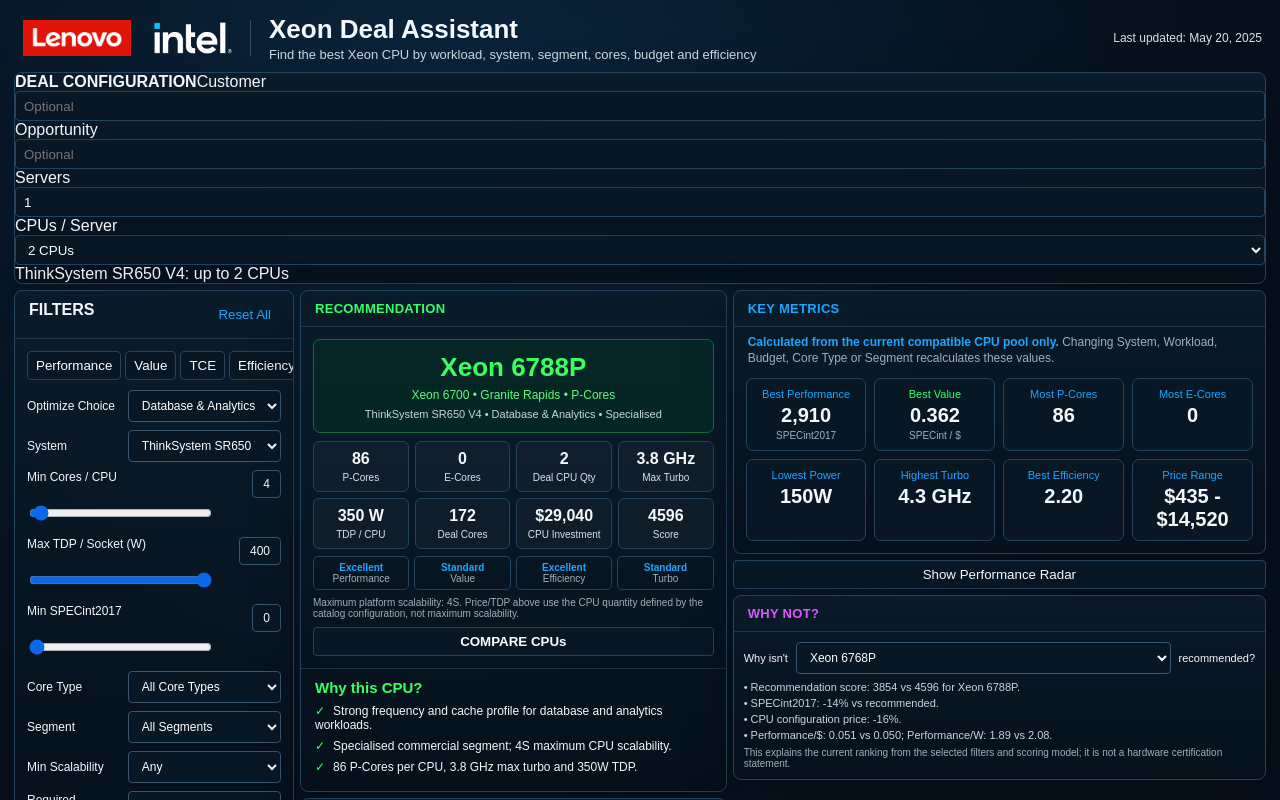
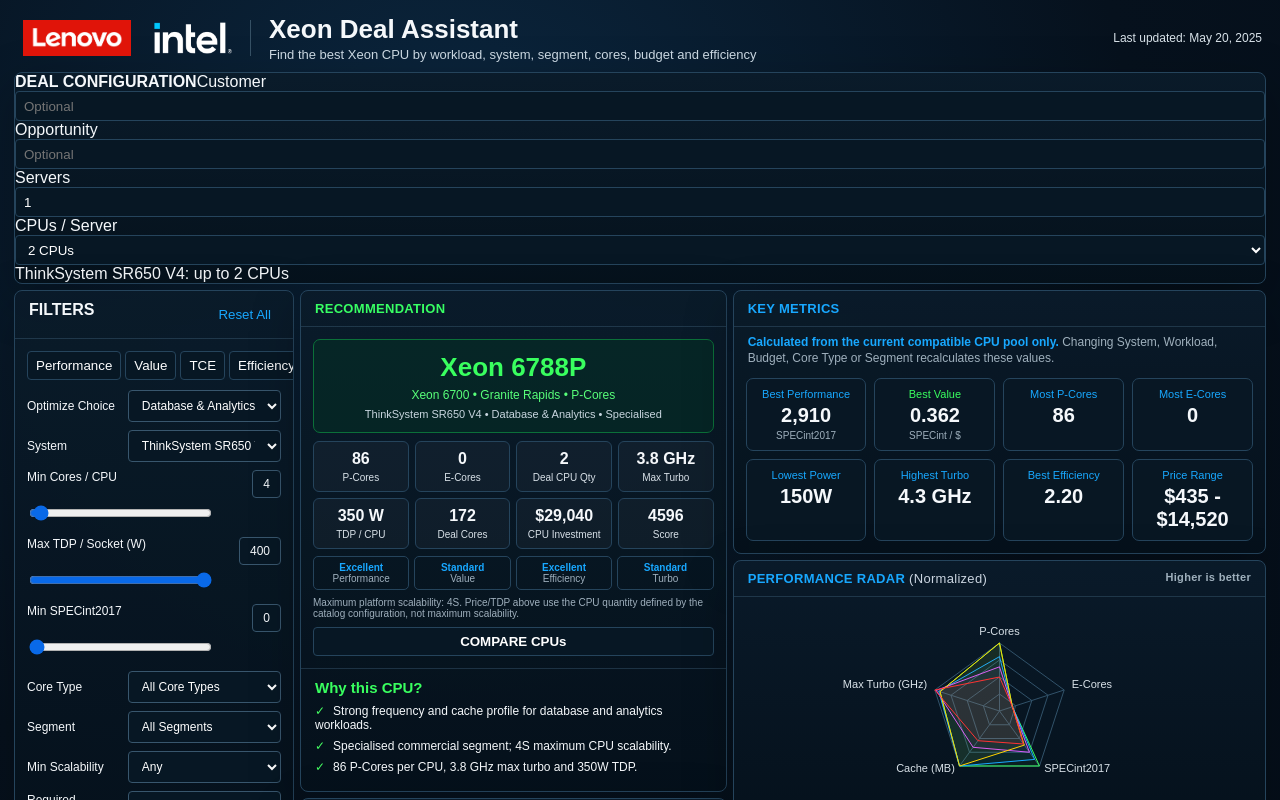
Before and after one commit to fabricefuhrer/xeon_assistant_hz, a Next.js app: page / in a window 1280 px wide. Shown: the top 800 px of the page. Built offline with nearby package versions, Linux system fonts and the light colour scheme.

Commit message:
Keep performance radar always visible

```diff
--- a/app/page.tsx
+++ b/app/page.tsx
@@ -30,7 +30,6 @@
   const [leftSku, setLeftSku] = useState("");
   const [rightSku, setRightSku] = useState("");
   const [showCompare, setShowCompare] = useState(false);
-  const [showRadar, setShowRadar] = useState(false);
   const [deal, setDeal] = useState<DealConfig>({customer:"",opportunity:"",serverQty:1,socketsPerServer:2});
 
   const filtered = useMemo(() => cpuCatalog.filter(cpu => allowedByFilters(cpu, filters)).sort((a, b) => {
@@ -80,7 +79,7 @@
       </div>
       <div style={{ display: "grid", gap: 6 }}>
         <KeyMetrics filtered={filtered} />
-        <button onClick={()=>setShowRadar(v=>!v)}>{showRadar?"Hide Performance Radar":"Show Performance Radar"}</button>{showRadar&&<RadarPanel top={top} topPerformance={topPerformance} />}
+<RadarPanel top={top} topPerformance={topPerformance} />
         <WhyNot pool={filtered} top={top} filters={filters} />
       </div>
       <RankPanels filtered={filtered} />
```
